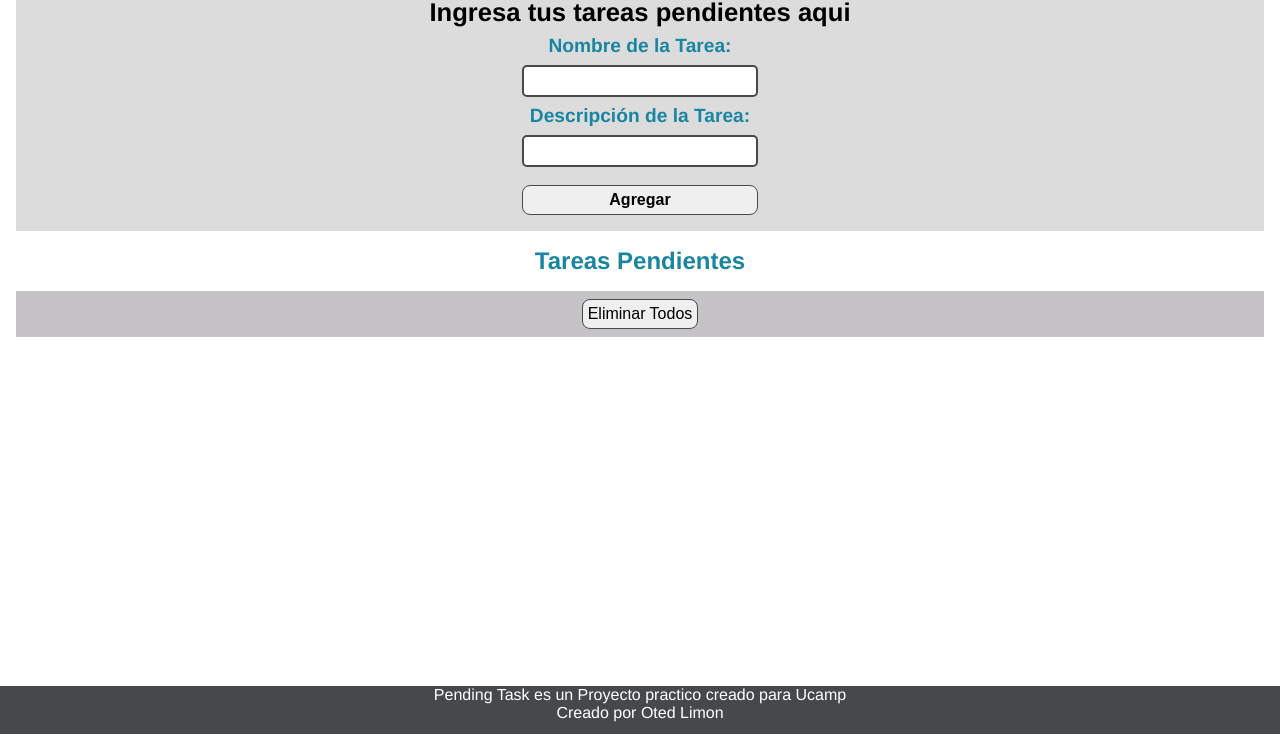
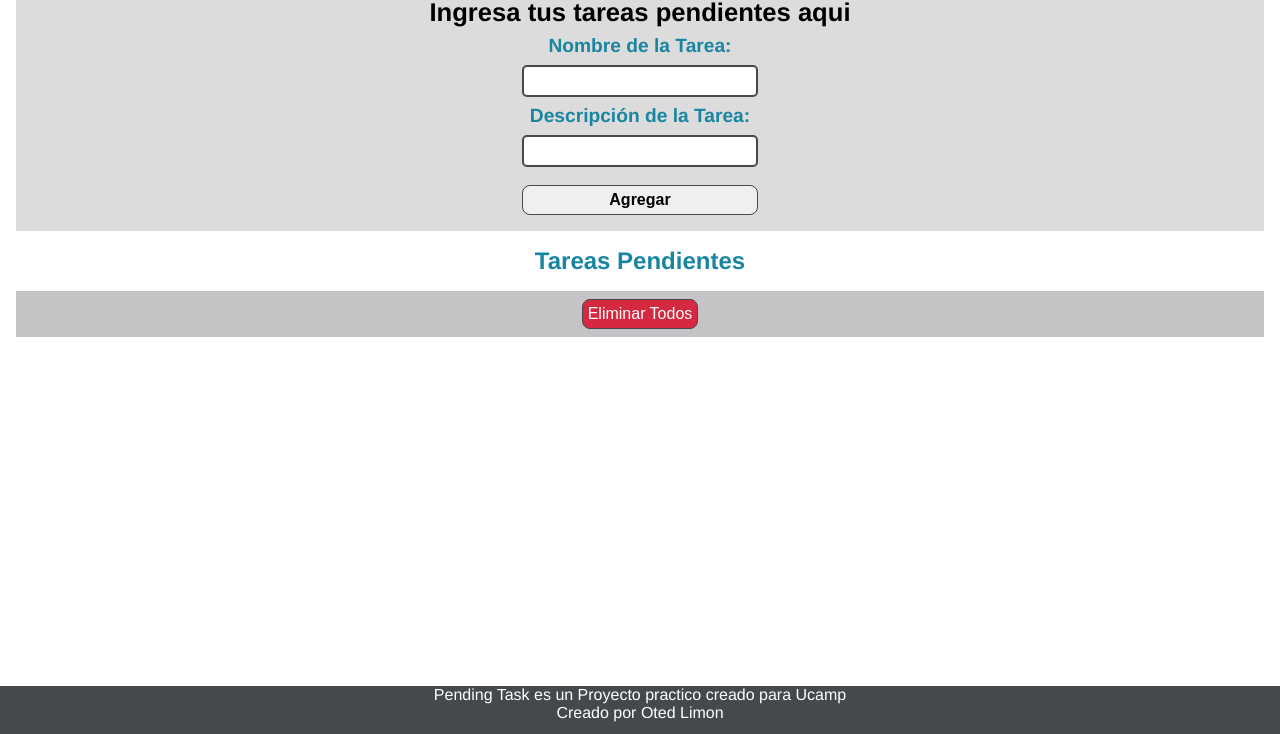
Before and after one commit to otedlimon/Proyecto-Crud, a plain HTML site: page index.html in a window 1280 px wide. In both pictures the pointer is over the input "Eliminar Todos". Shown: the part 66-800 px from the top of the page. Drawn offline with Linux system fonts and the light colour scheme.

Commit message:
hover eliminar
se creo el hover en los botones de eliminar

```diff
--- a/style.css
+++ b/style.css
@@ -118,6 +118,11 @@ input.text {
     border: 1px solid var(--grisOscuro);
     border-radius: 8px ;
 }
+.cajaDatos input:hover {
+    border:  1px solid var(--grisOscuro);
+    color: var(--blanco);
+    background: var(--rojo);
+}
 
 
 /* footer */
```
